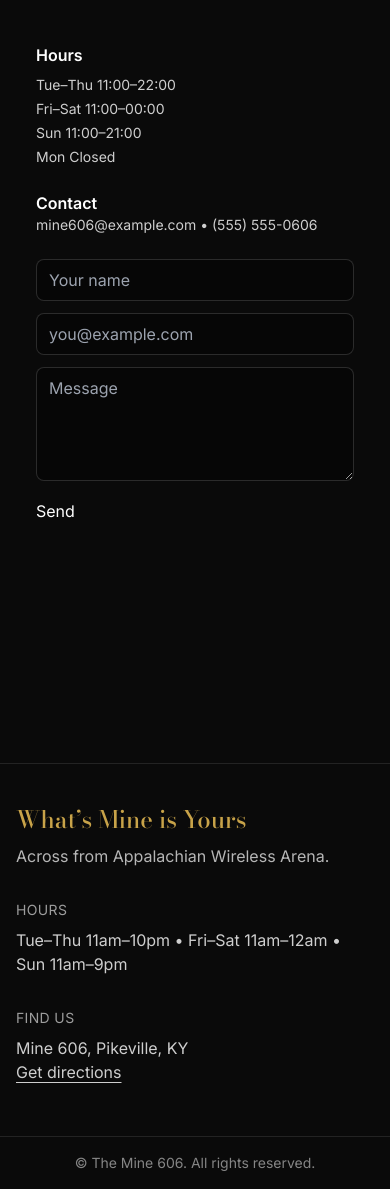
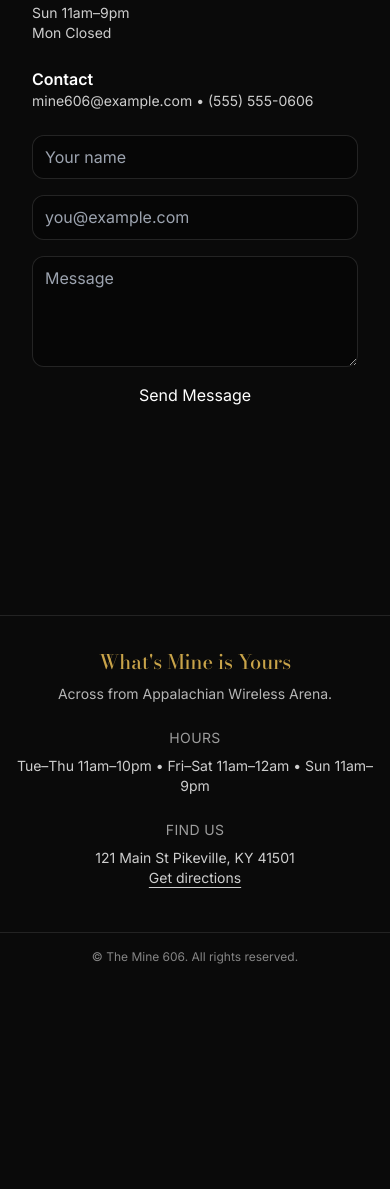
Before and after one commit to leviwheeling/the-mine-606-site, a Python web app: template app/templates/public/location.html in a window 390 px wide. Shown: the part 578-1767 px from the top of the page. After the commit the page ends 1542 px from the top, so only its background shows below. Run offline with Jinja, Linux system fonts and the light colour scheme; the template is opened without the code that fills it, so the values that code supplies are empty; some libraries are stand-ins or nearby versions.

Commit message:
feat: comprehensive mobile responsiveness improvements
- Modernize navbar with responsive design and improved mobile menu
- Fix calendar mobile zoom issues with responsive views and touch controls
- Improve hero section layout with responsive text sizing and button arrangement
- Enhance menu page with mobile-optimized filters and card layouts
- Update location page with responsive map sizing and improved forms
- Add touch-friendly interactions with proper tap target sizes (44px min)
- Implement mobile-first CSS approach with consistent breakpoints
- Improve typography scaling across all screen sizes
- Add touch-manipulation for better mobile performance
- Enhance footer layout for mobile devices

All pages now provide modern, professional mobile experience without requiring zoom.

```diff
--- a/app/db/session.py
+++ b/app/db/session.py
@@ -5,10 +5,10 @@
 
 settings = get_settings()
 
-# Convert postgresql:// to postgresql+psycopg:// for psycopg3 compatibility
+# Convert postgresql:// to postgresql+psycopg2:// for psycopg2 compatibility
 database_url = settings.database_url
 if database_url.startswith("postgresql://"):
-    database_url = database_url.replace("postgresql://", "postgresql+psycopg://", 1)
+    database_url = database_url.replace("postgresql://", "postgresql+psycopg2://", 1)
 
 engine = create_engine(
     database_url,
--- a/app/static/css/custom.css
+++ b/app/static/css/custom.css
@@ -1,8 +1,8 @@
 /* Subtle vibes without a build pipeline */
 .nav-link { @apply text-white/80 hover:text-mine-gold transition; }
 .nav-drawer-link { @apply text-white/80 hover:text-mine-gold transition py-2; }
-.btn-primary { @apply inline-flex items-center gap-2 rounded-full bg-mine-gold text-rustic-black px-5 py-2 font-semibold shadow-soft hover:brightness-110 transition; }
-.btn-secondary { @apply inline-flex items-center gap-2 rounded-full border border-white/20 text-white px-5 py-2 hover:bg-white/10 transition; }
+.btn-primary { @apply inline-flex items-center gap-2 rounded-full bg-mine-gold text-rustic-black px-5 py-2 font-semibold shadow-soft hover:brightness-110 transition touch-manipulation min-h-[44px]; }
+.btn-secondary { @apply inline-flex items-center gap-2 rounded-full border border-white/20 text-white px-5 py-2 hover:bg-white/10 transition touch-manipulation min-h-[44px]; }
 .card { @apply rounded-2xl border border-white/10 bg-white/5 backdrop-blur-sm shadow-soft; }
 .fade-in { animation: fadeIn .7s ease-out both; }
 @keyframes fadeIn { from {opacity:0; transform: translateY(8px)} to {opacity:1; transform:none} }
@@ -41,12 +41,12 @@
 .carousel-dots button { width: .5rem; height: .5rem; border-radius: 9999px; background: rgba(255,255,255,.35); }
 .carousel-dots button[aria-current="true"] { background: #C8A349; }
 
-.input { @apply w-full px-3 py-2 rounded-lg bg-black/40 border border-white/15 outline-none focus:ring-2 focus:ring-mine-gold; }
+.input { @apply w-full px-3 py-3 rounded-lg bg-black/40 border border-white/15 outline-none focus:ring-2 focus:ring-mine-gold text-base min-h-[44px]; }
 .selectable { @apply w-full text-left p-3 rounded-xl border border-white/10 bg-white/5 hover:bg-white/10 transition; }
 .selectable.selected { @apply ring-2 ring-mine-gold; }
 .pill { @apply text-xs px-2 py-0.5 rounded-full border border-white/20 text-white/70; }
 
-.social-link { @apply inline-flex items-center justify-center h-9 w-9 rounded-full border border-white/15 text-white/80 hover:text-mine-gold hover:border-mine-gold transition; }
+.social-link { @apply inline-flex items-center justify-center h-9 w-9 rounded-full border border-white/15 text-white/80 hover:text-mine-gold hover:border-mine-gold transition touch-manipulation; }
 
 /* Hero Action Buttons */
 .hero-btn {
--- a/app/templates/htmx/location.html
+++ b/app/templates/htmx/location.html
@@ -20,13 +20,13 @@
           src="https://www.google.com/maps/embed/v1/view?key={{ GOOGLE_MAPS_API_KEY }}&center={{ lat }},{{ lng }}&zoom=16&maptype=roadmap">
         </iframe>
       {% else %}
-        <!-- Fallback: arena-based search -->
+        <!-- Fallback: Mine 606 location -->
         <iframe
           title="Map"
           class="w-full h-80"
           loading="lazy"
           referrerpolicy="no-referrer-when-downgrade"
-          src="https://www.google.com/maps?q=Appalachian%20Wireless%20Arena%2C%20Pikeville%2C%20KY&output=embed">
+          src="https://www.google.com/maps?q=The%20Mine%20606%2C%20121%20Main%20St%2C%20Pikeville%2C%20KY&output=embed">
         </iframe>
       {% endif %}
     </div>
@@ -48,7 +48,7 @@
         {% if site and site.address %}
           {{ site.address }}
         {% else %}
-          Mine 606<br>
+          121 Main St<br>
           Pikeville, KY
         {% endif %}
       </div>
--- a/app/templates/layout/base.html
+++ b/app/templates/layout/base.html
@@ -164,34 +164,34 @@
             });
           "
           :class="{ 'bg-opacity-95': !atTop }">
-    <nav class="max-w-6xl mx-auto px-5 py-5 flex items-center justify-between">
+    <nav class="max-w-6xl mx-auto px-4 sm:px-5 py-4 sm:py-5 flex items-center justify-between">
       <!-- Brand wordmark -->
       <a href="/" class="shrink-0 group"
          hx-boost="true"
          hx-push-url="true"
          hx-target="#main-content"
          hx-swap="innerHTML transition:true">
-        <span class="brand-wordmark block text-2xl sm:text-3xl md:text-4xl tracking-wide group-hover:scale-[1.02] transition-transform">
+        <span class="brand-wordmark block text-xl sm:text-2xl md:text-3xl lg:text-4xl tracking-wide group-hover:scale-[1.02] transition-transform">
           The&nbsp;Mine&nbsp;606
         </span>
       </a>
 
-      <div class="flex items-center gap-4">
+      <div class="flex items-center gap-2 sm:gap-4">
         <!-- Mobile toggle -->
         <button @click="menuOpen = !menuOpen"
-                class="md:hidden p-3 rounded-lg hover:bg-white/10 transition-colors"
+                class="md:hidden p-2 sm:p-3 rounded-lg hover:bg-white/10 active:bg-white/20 transition-colors touch-manipulation"
                 :aria-label="menuOpen ? 'Close menu' : 'Open menu'">
-          <svg x-show="!menuOpen" class="w-7 h-7 animate-fade-in" fill="none" stroke="currentColor" viewBox="0 0 24 24">
+          <svg x-show="!menuOpen" class="w-6 h-6 sm:w-7 sm:h-7 animate-fade-in" fill="none" stroke="currentColor" viewBox="0 0 24 24">
             <path stroke-linecap="round" stroke-linejoin="round" stroke-width="2" d="M4 7h16M4 12h16M4 17h16"/>
           </svg>
-          <svg x-show="menuOpen" class="w-7 h-7 animate-fade-in" fill="none" stroke="currentColor" viewBox="0 0 24 24">
+          <svg x-show="menuOpen" class="w-6 h-6 sm:w-7 sm:h-7 animate-fade-in" fill="none" stroke="currentColor" viewBox="0 0 24 24">
             <path stroke-linecap="round" stroke-linejoin="round" stroke-width="2" d="M6 18L18 6M6 6l12 12"/>
           </svg>
         </button>
       </div>
 
       <!-- Desktop menu -->
-      <ul class="hidden md:flex items-center gap-8 text-[16px]">
+      <ul class="hidden md:flex items-center gap-6 lg:gap-8 text-[15px] lg:text-[16px]">
         <template x-for="(item, index) in [
           { text: 'Home', href: '/' },
           { text: 'Menu', href: '/menu' },
@@ -221,14 +221,27 @@
   </header>
 
   <!-- MOBILE MENU -->
-  <div class="md:hidden fixed inset-0 bg-black/70 transition-opacity duration-300"
+  <div class="md:hidden fixed inset-0 bg-black/80 backdrop-blur-sm transition-all duration-300 z-50"
        :class="menuOpen ? 'opacity-100 pointer-events-auto' : 'opacity-0 pointer-events-none'"
        @click="menuOpen = false">
-    <div class="absolute right-0 top-0 w-80 h-full navbar-gradient border-l border-white/10 p-6"
+    <div class="absolute right-0 top-0 w-full max-w-sm h-full navbar-gradient border-l border-white/10 shadow-2xl"
          :class="menuOpen ? 'translate-x-0' : 'translate-x-full'"
          @click.stop
-         class="transition-transform duration-300">
-      <div class="mt-16 flex flex-col gap-4 text-lg">
+         class="transition-transform duration-300 ease-out">
+
+      <!-- Mobile menu header -->
+      <div class="flex items-center justify-between p-4 sm:p-6 border-b border-white/10">
+        <span class="brand-wordmark text-lg sm:text-xl">The Mine 606</span>
+        <button @click="menuOpen = false"
+                class="p-2 rounded-lg hover:bg-white/10 transition-colors touch-manipulation">
+          <svg class="w-6 h-6" fill="none" stroke="currentColor" viewBox="0 0 24 24">
+            <path stroke-linecap="round" stroke-linejoin="round" stroke-width="2" d="M6 18L18 6M6 6l12 12"/>
+          </svg>
+        </button>
+      </div>
+
+      <!-- Mobile menu items -->
+      <div class="p-4 sm:p-6 flex flex-col gap-1">
         <template x-for="(item, index) in [
           { text: 'Home', href: '/' },
           { text: 'Menu', href: '/menu' },
@@ -241,13 +254,20 @@
           <a :href="item.href"
              x-text="item.text"
              @click="menuOpen = false"
-             class="nav-link nav-drawer-link hover:text-mine-gold/90 transform hover:translate-x-2 transition-transform"
+             class="nav-link block py-4 px-4 rounded-xl text-lg font-medium hover:bg-white/10 hover:text-mine-gold active:bg-white/20 transition-all duration-200 touch-manipulation"
              hx-boost="true"
              hx-push-url="true"
              hx-target="#main-content"
              hx-swap="innerHTML transition:true">
           </a>
         </template>
+      </div>
+
+      <!-- Mobile menu footer -->
+      <div class="absolute bottom-0 left-0 right-0 p-4 sm:p-6 border-t border-white/10">
+        <div class="text-center text-white/60 text-sm">
+          What's Mine is Yours
+        </div>
       </div>
     </div>
   </div>
@@ -258,15 +278,15 @@
   </main>
 
   <!-- FOOTER -->
-  <footer class="border-t border-white/10 mt-28">
-    <div class="max-w-6xl mx-auto px-4 py-10 grid md:grid-cols-3 gap-8">
-      <div>
-        <div class="font-serif text-2xl text-mine-gold">What’s Mine is Yours</div>
-        <p class="text-white/70 mt-2">Across from Appalachian Wireless Arena.</p>
+  <footer class="border-t border-white/10 mt-20 sm:mt-28">
+    <div class="max-w-6xl mx-auto px-4 py-8 sm:py-10 grid gap-6 sm:gap-8 md:grid-cols-3">
+      <div class="text-center md:text-left">
+        <div class="font-serif text-xl sm:text-2xl text-mine-gold">What's Mine is Yours</div>
+        <p class="text-white/70 mt-2 text-sm sm:text-base">Across from Appalachian Wireless Arena.</p>
       </div>
-      <div>
+      <div class="text-center md:text-left">
         <div class="uppercase text-white/60 text-sm tracking-wide">Hours</div>
-        <div class="mt-2 text-white/80">
+        <div class="mt-2 text-white/80 text-sm sm:text-base">
           {% if template_globals(request).get('HOURS_HTML') %}
             {{ template_globals(request).get('HOURS_HTML')|safe }}
           {% else %}
@@ -274,13 +294,13 @@
           {% endif %}
         </div>
       </div>
-      <div>
+      <div class="text-center md:text-left">
         <div class="uppercase text-white/60 text-sm tracking-wide">Find Us</div>
-        <div class="mt-2 text-white/80">
-          <div>Mine 606, Pikeville, KY</div>
+        <div class="mt-2 text-white/80 text-sm sm:text-base">
+          <div>121 Main St Pikeville, KY 41501</div>
           <a class="underline underline-offset-4 hover:text-mine-gold" href="/location">Get directions</a>
         </div>
-        <div class="mt-3">
+        <div class="mt-3 flex justify-center md:justify-start">
           {% if template_globals(request).get('SITE_OBJ') %}
             {% set site = template_globals(request).get('SITE_OBJ') %}
             {% include "layout/components/socials.html" %}
@@ -288,7 +308,7 @@
         </div>
       </div>
     </div>
-    <div class="text-center text-white/50 text-sm py-4 border-t border-white/10">
+    <div class="text-center text-white/50 text-xs sm:text-sm py-4 border-t border-white/10">
       © {{ template_globals(request).CURRENT_YEAR }} The Mine 606. All rights reserved.
     </div>
   </footer>
--- a/app/templates/public/location.html
+++ b/app/templates/public/location.html
@@ -2,12 +2,12 @@
 {% block title %}Location — The Mine 606{% endblock %}
 {% block content %}
 <section class="max-w-6xl mx-auto px-4 pt-14 pb-24">
-  <header class="mb-8">
-    <h1 class="font-serif text-4xl md:text-5xl">Find Us</h1>
-    <p class="text-white/70 mt-2">Across from Appalachian Wireless Arena.</p>
+  <header class="mb-6 sm:mb-8">
+    <h1 class="font-serif text-3xl sm:text-4xl md:text-5xl">Find Us</h1>
+    <p class="text-white/70 mt-2 text-sm sm:text-base">Across from Appalachian Wireless Arena.</p>
   </header>
 
-  <div class="grid lg:grid-cols-2 gap-6">
+  <div class="grid lg:grid-cols-2 gap-4 sm:gap-6">
     <div class="card overflow-hidden">
       {% set lat = site.lat if site else None %}
       {% set lng = site.lng if site else None %}
@@ -15,30 +15,34 @@
         <!-- JS map could be added later; for now, embed with coords -->
         <iframe
           title="Map"
-          class="w-full h-80"
+          class="w-full h-64 sm:h-80"
           loading="lazy"
           src="https://www.google.com/maps/embed/v1/view?key={{ GOOGLE_MAPS_API_KEY }}&center={{ lat }},{{ lng }}&zoom=16&maptype=roadmap">
         </iframe>
       {% else %}
-        <!-- Fallback: arena-based search -->
+        <!-- Fallback: Mine 606 location -->
         <iframe
           title="Map"
-          class="w-full h-80"
+          class="w-full h-64 sm:h-80"
           loading="lazy"
           referrerpolicy="no-referrer-when-downgrade"
-          src="https://www.google.com/maps?q=Appalachian%20Wireless%20Arena%2C%20Pikeville%2C%20KY&output=embed">
+          src="https://www.google.com/maps?q=The%20Mine%20606%2C%20121%20Main%20St%2C%20Pikeville%2C%20KY&output=embed">
         </iframe>
       {% endif %}
     </div>
 
-    <div class="card p-5">
+    <div class="card p-4 sm:p-5">
       <div class="font-semibold">Hours</div>
-      <ul class="mt-2 text-white/80 text-sm space-y-1">
-        <li>Tue–Thu 11:00–22:00</li>
-        <li>Fri–Sat 11:00–00:00</li>
-        <li>Sun 11:00–21:00</li>
-        <li>Mon Closed</li>
-      </ul>
+      <div class="mt-2 text-white/80 text-sm">
+        {% if template_globals(request).get('HOURS_HTML') %}
+          {{ template_globals(request).get('HOURS_HTML')|safe }}
+        {% else %}
+          Tue–Thu 11am–10pm<br>
+          Fri–Sat 11am–12am<br>
+          Sun 11am–9pm<br>
+          Mon Closed
+        {% endif %}
+      </div>
 
       <div class="mt-6 font-semibold">Contact</div>
       <div class="text-white/80 text-sm">
@@ -52,11 +56,11 @@
       </div>
       {% endif %}
 
-      <form id="contactForm" class="mt-6 space-y-3">
-        <input name="name" placeholder="Your name" class="w-full px-3 py-2 rounded-lg bg-black/40 border border-white/15 outline-none focus:ring-2 focus:ring-mine-gold" required>
-        <input type="email" name="email" placeholder="you@example.com" class="w-full px-3 py-2 rounded-lg bg-black/40 border border-white/15 outline-none focus:ring-2 focus:ring-mine-gold" required>
-        <textarea name="message" placeholder="Message" rows="4" class="w-full px-3 py-2 rounded-lg bg-black/40 border border-white/15 outline-none focus:ring-2 focus:ring-mine-gold" required></textarea>
-        <button class="btn-secondary">Send</button>
+      <form id="contactForm" class="mt-6 space-y-4">
+        <input name="name" placeholder="Your name" class="input" required>
+        <input type="email" name="email" placeholder="you@example.com" class="input" required>
+        <textarea name="message" placeholder="Message" rows="4" class="input resize-vertical" required></textarea>
+        <button type="submit" class="btn-secondary w-full sm:w-auto">Send Message</button>
         <div id="contactMsg" class="text-white/70 text-sm"></div>
       </form>
     </div>
```
Also changed, not shown: app/routers/public.py (+13 -0 lines), app/services/cache.py (+23 -2 lines), app/static/css/calendar.css (+69 -0 lines), app/static/css/menu.css (+7 -1 lines), app/static/js/calendar.js (+40 -6 lines), app/templates/public/home.html (+24 -24 lines), app/templates/public/menu.html (+11 -11 lines).
